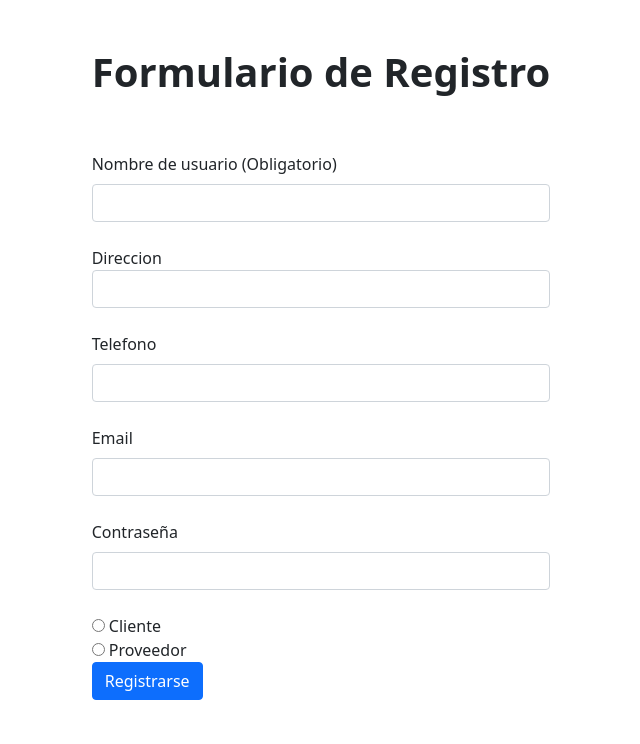
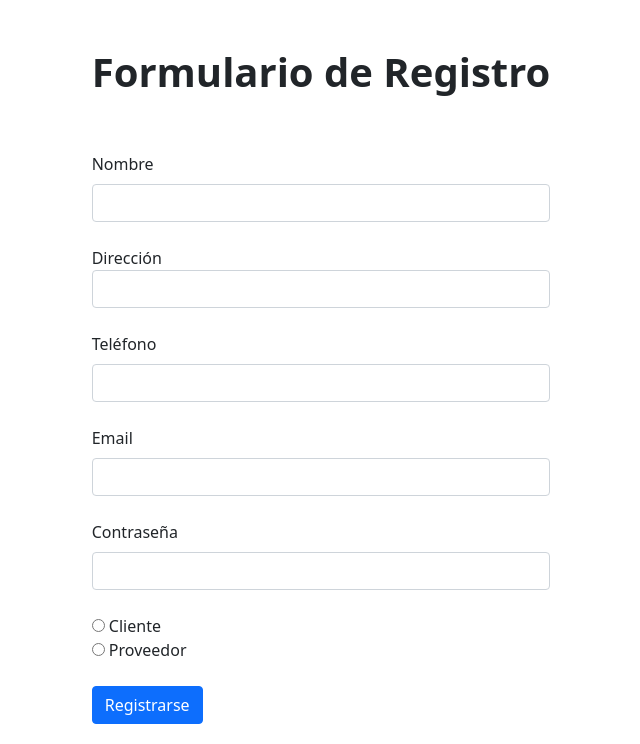
Before and after one commit to CristobalManque/Ingenieria-de-Software, a Flask app: page /auth/register in a window 1280 px wide. Shown: the part 56-800 px from the top of the page, without its empty margins (319-959 px from the left). Run offline with Flask 2, Linux system fonts and the light colour scheme.

Commit message:
Cambios menores en formularios
Co-Authored-By: chicoazul07 <107326288+chicoazul07@users.noreply.github.com>

```diff
--- a/mysite/templates/auth/login.html
+++ b/mysite/templates/auth/login.html
@@ -22,7 +22,7 @@
                     <label for="clave" class="form-label">Contraseña</label>
                     <input type="password" name="clave" class="form-control">
                 </div>
-                <div class="mb-4"></div>
+
                 <div class="d-grid">
                     <input type="submit" class="btn btn-primary" value="Iniciar sesion">
                 </div>
--- a/mysite/templates/auth/register.html
+++ b/mysite/templates/auth/register.html
@@ -15,18 +15,18 @@
         <h1 class="fw-bold text-center py-5">Formulario de Registro</h1>
 
         <div class="mb-4">
-          <label for="nombre" class="form-label">Nombre de usuario (Obligatorio)</label>
+          <label for="nombre" class="form-label">Nombre</label>
           <input type="nombre" class="form-control" name="nombre">
         </div>
 
         <div class="mb-4">
-          <label for="direccion" class="label">Direccion</label>
+          <label for="direccion" class="label">Dirección</label>
           <input type="direccion" class="form-control" name = "direccion">
 
         </div>
 
         <div class="mb-4">
-          <label for="telefono" class="form-label">Telefono</label>
+          <label for="telefono" class="form-label">Teléfono</label>
           <input type="telefono" class="form-control" name ="telefono">
         </div>
 
@@ -44,10 +44,9 @@
         <div class="mb-4">
         <input type="radio" id="cliente" name="tipo" value="cliente">
         <label for="cliente">Cliente</label><br>
-
-        <div class="mb-4">
-          <input type="radio" id="proveedor" name="tipo" value="proveedor">
-          <label for="proveedor">Proveedor</label><br>
+        <input type="radio" id="proveedor" name="tipo" value="proveedor">
+        <label for="proveedor">Proveedor</label><br>
+        </div>
 
         <input type="submit" class="btn btn-primary" value="Registrarse">
       </form>
```
